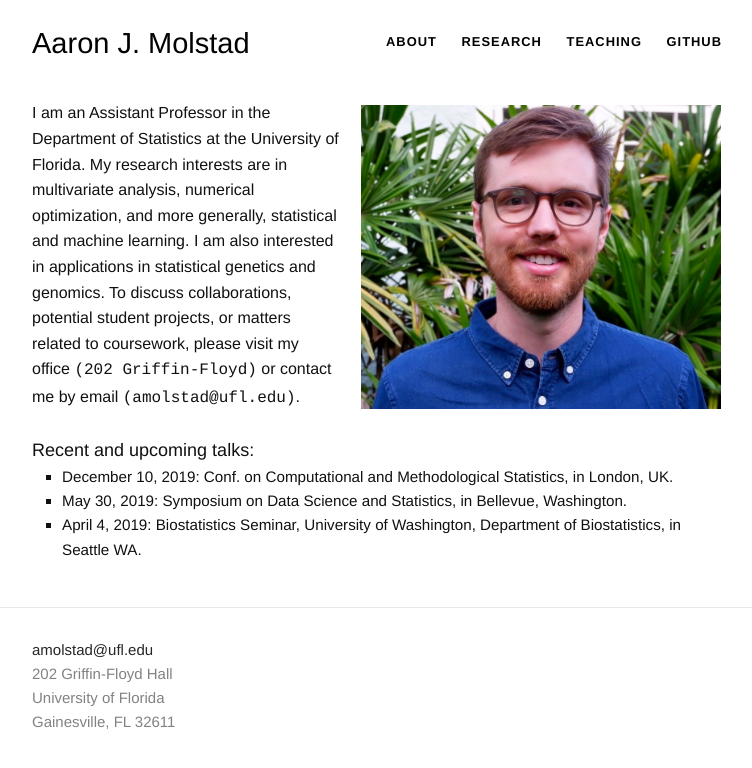
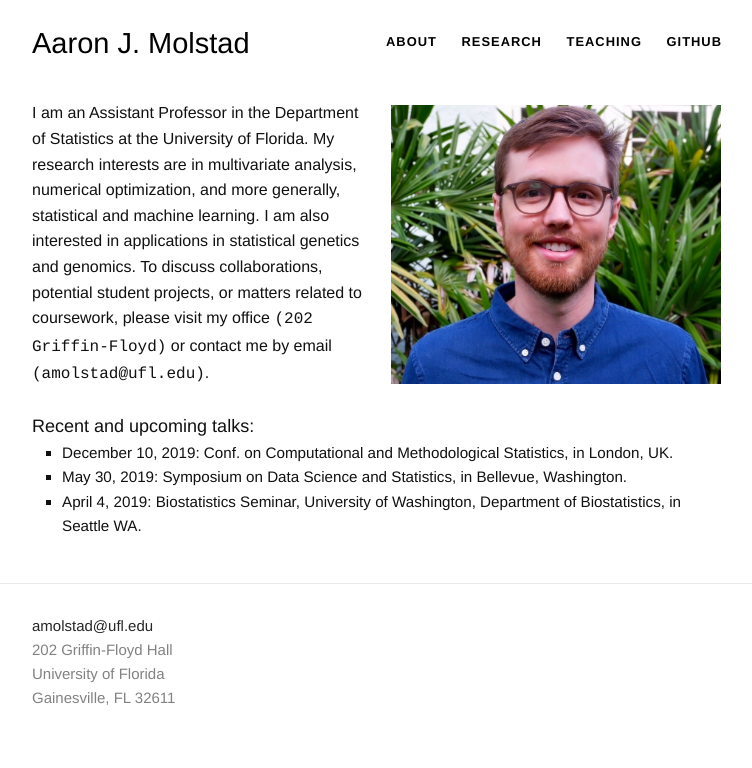
Before and after one commit to ajmolstad/ajmolstad.github.io, a Jekyll site: the page built from index.html, in a window 1280 px wide. Shown: the top 768 px of the page, without its empty margins (263-1015 px from the left). Built offline with Jekyll 4.4.1, drawn with Linux system fonts in a browser that asks for light colours.

Commit message:
Update index.html

```diff
--- a/index.html
+++ b/index.html
@@ -4,7 +4,7 @@
 
 
 <div class="default">
- <dl class="wp-caption alignright" style="max-width: 360px">
+ <dl class="wp-caption alignright" style="max-width: 330px">
 
 <dt><a href=""><img class="" src="/images/Molstad-2.jpg" alt="" /></a></dt>
 
```
